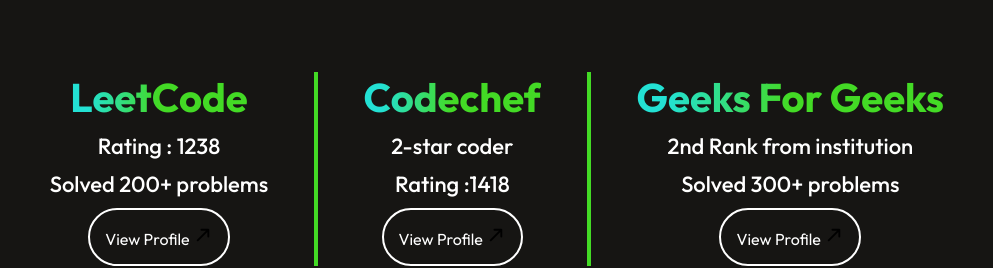
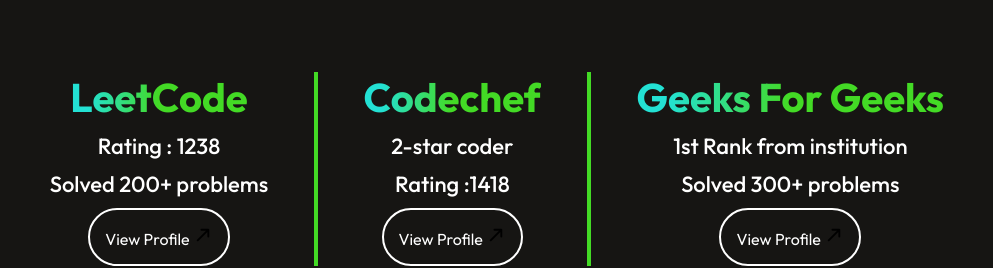
Before and after one commit to teja-rks/MyPortfolio, a React (Vite) app: page / in a window 1280 px wide. Shown: the part 1700-1968 px from the top of the page, without its empty margins (143-1136 px from the left). Built offline with nearby package versions, Linux system fonts and the light colour scheme.

Commit message:
added new sortingvisualizer resume

```diff
--- a/src/components/About/About.jsx
+++ b/src/components/About/About.jsx
@@ -76,7 +76,7 @@ const About = () => {
             <hr/>
             <div className="about-achivement">
                 <h1>Geeks For Geeks</h1>
-                <p>2nd Rank from institution</p>
+                <p>1st Rank from institution</p>
                 <p>Solved 300+ problems</p>
                 <a href='https://www.geeksforgeeks.org/user/teja_rks/?utm_source=geeksforgeeks&utm_medium=colleges&utm_campaign=users' target="_blank">View Profile <img src={arrow} alt="" /></a>
             </div>
--- a/src/components/Head/Header.jsx
+++ b/src/components/Head/Header.jsx
@@ -23,7 +23,7 @@ const Header = () => {
     {/* <p>I am an UnderGraduate student from the ACE Engineering College,Ghatkesar</p> */}
     <div className='header-action'>
         {/* <div className='header-connect'><AnchorLink className='anchor-link' offset={50} href='#contact'><p onClick={()=>setmenu("Contact")}>Connect With me</p></AnchorLink></div> */}
-        <div className='header-resume'><a href="https://drive.google.com/file/d/1Si9q6-uCipSShbN1AP5jv9muTqGsXz1j/view?usp=sharing" target="_blank">My resume</a></div>
+        <div className='header-resume'><a href="https://drive.google.com/file/d/1VFA6cX0J2W2q6s0Tkd67O3Dn3gANuWtL/view?usp=sharing" target="_blank">My resume</a></div>
     </div>
     </div>
   )
```
